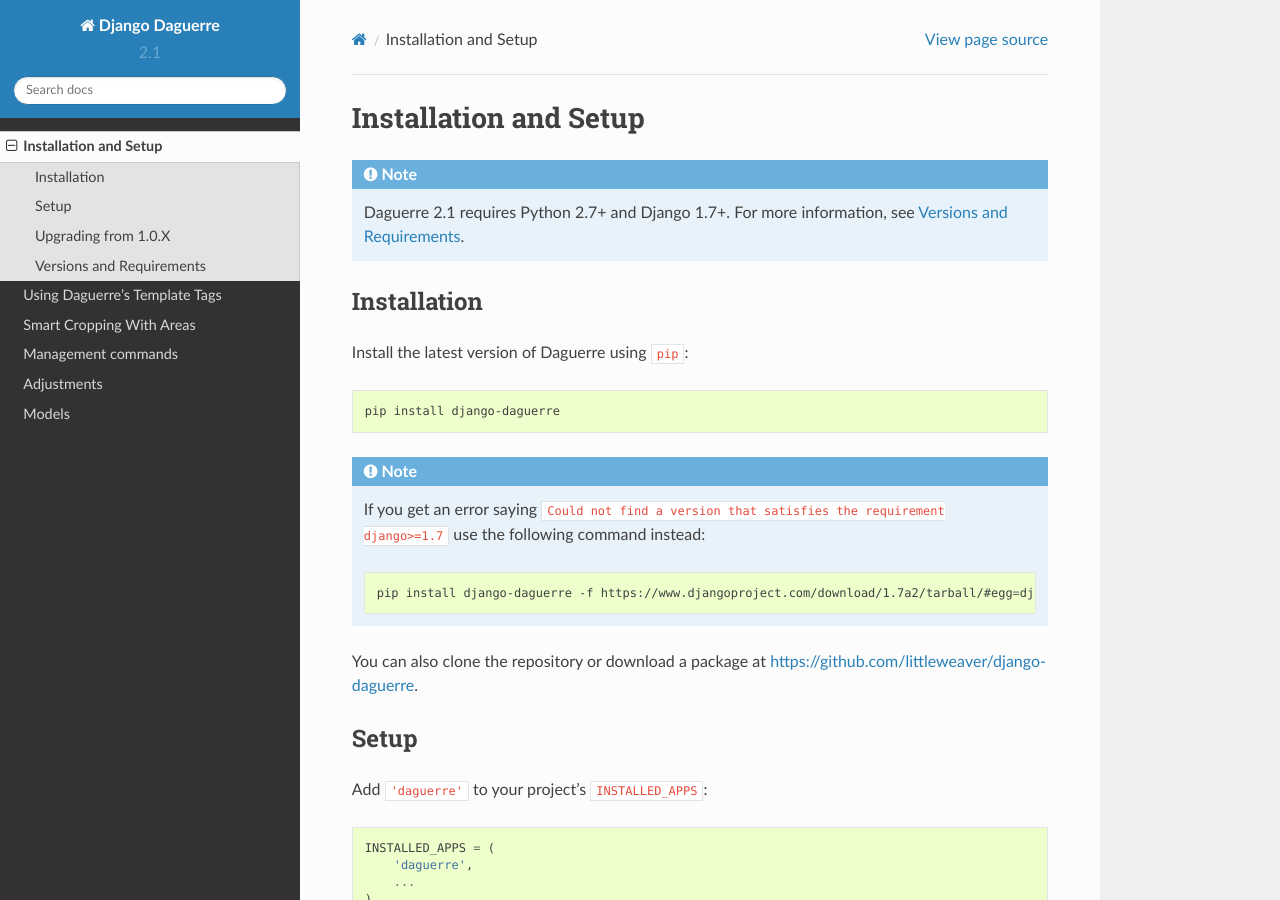
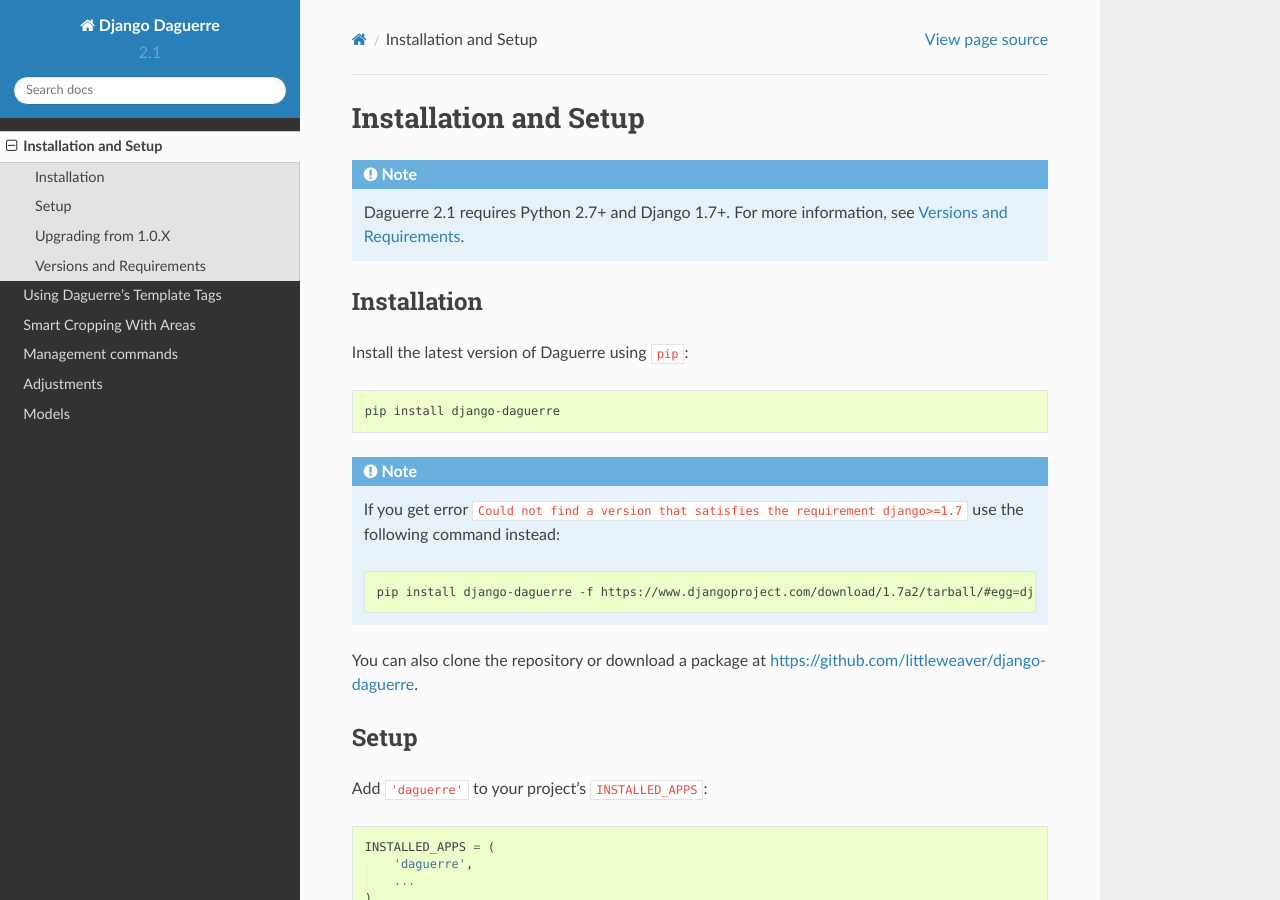
Before and after one commit to melinath/django-daguerre, a Sphinx documentation site: the page built from docs/guides/installation-and-setup.rst, in a window 1280 px wide and 900 px high. Built offline with Sphinx 7.4.7 and the Read the Docs theme 2.0.0, drawn with Linux system fonts in a browser that asks for light colours.

Commit message:
Made the installation note briefer.

```diff
--- a/docs/guides/installation-and-setup.rst
+++ b/docs/guides/installation-and-setup.rst
@@ -13,7 +13,7 @@
 
     pip install django-daguerre
 
-.. note:: If you get an error saying ``Could not find a version that satisfies
+.. note:: If you get error ``Could not find a version that satisfies
    the requirement django>=1.7`` use the following command instead::
 
       pip install django-daguerre -f https://www.djangoproject.com/download/1.7a2/tarball/#egg=django-1.7
```
